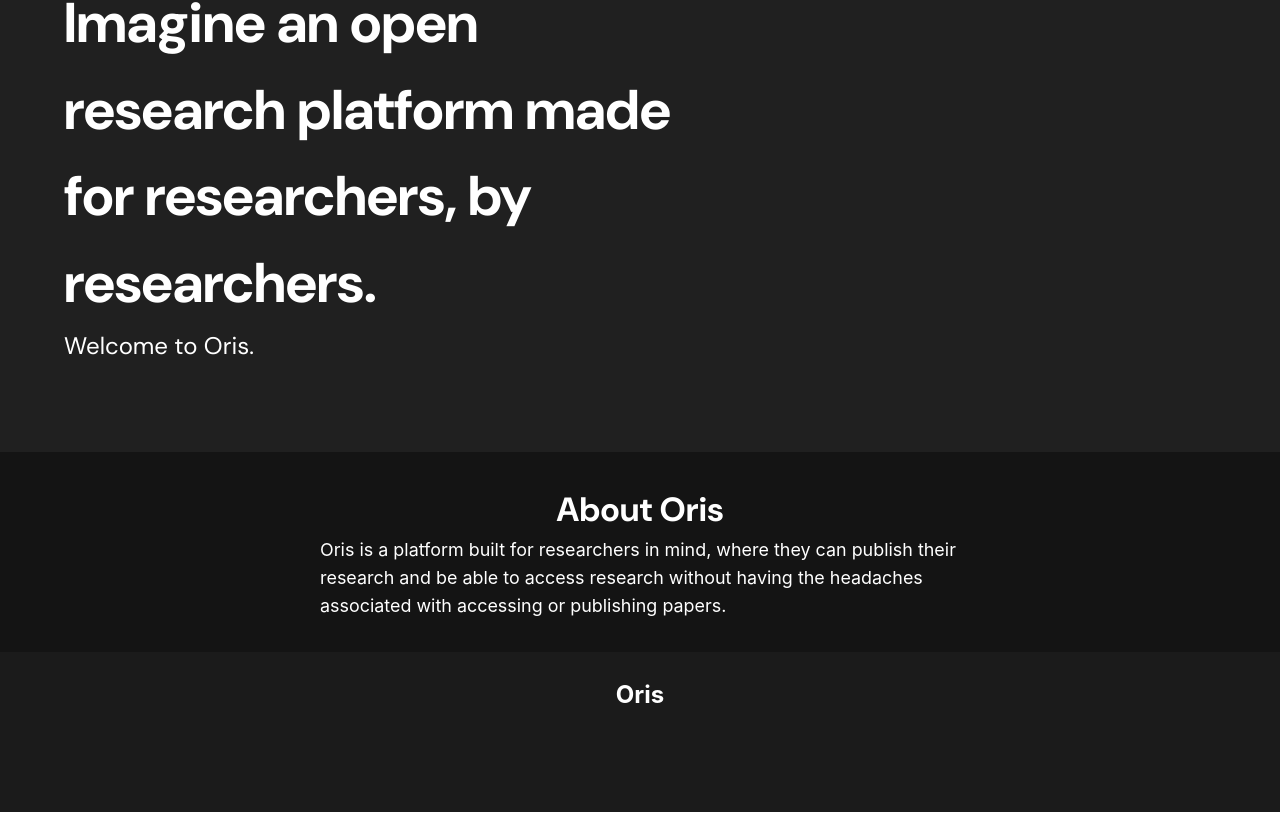
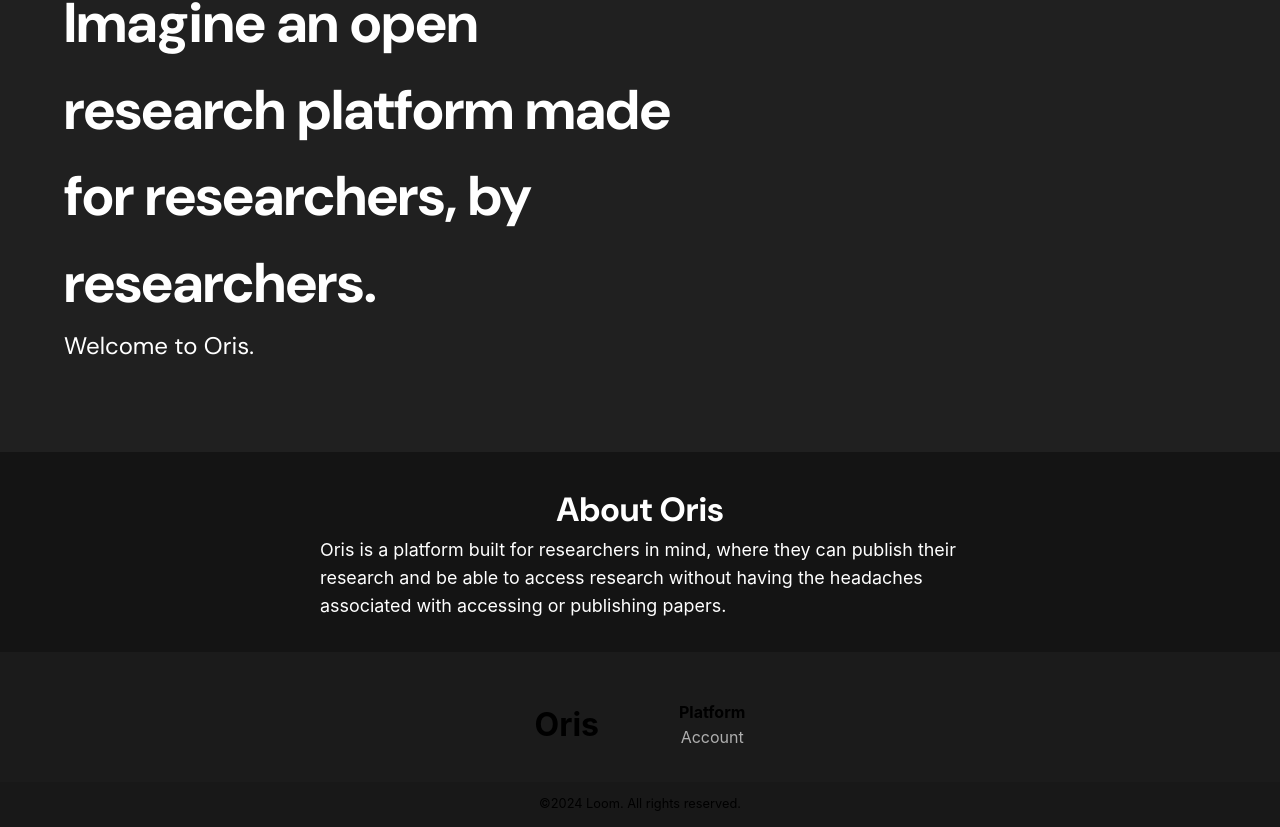
Before and after one commit to Loomify/Oris, a Next.js app: page / in a window 1280 px wide. Shown: the part 148-975 px from the top of the page. Built offline with nearby package versions, Linux system fonts and the light colour scheme.

Commit message:
📦 Platform time

```diff
--- a/src/app/layout.tsx
+++ b/src/app/layout.tsx
@@ -1,10 +1,7 @@
 import type { Metadata } from "next";
-import { Inter } from "next/font/google";
 import "./globals.css";
-import { Navbar } from "@/components/front-page/Navbar";
 import '@mantine/core/styles.css'
 import { ColorSchemeScript, MantineProvider } from "@mantine/core";
-import { Footer } from "@/components/front-page/Footer";
 
 export const metadata: Metadata = {
   title: "Oris",
@@ -23,9 +20,7 @@ export default function RootLayout({
       </head>
       <body>
         <MantineProvider>
-          <Navbar />
           {children}
-          <Footer />
         </MantineProvider>
       </body>
     </html>
--- a/src/app/page.tsx
+++ b/src/app/page.tsx
@@ -1,8 +1,11 @@
+import { Footer } from '@/components/front-page/Footer';
+import { Navbar } from '@/components/front-page/Navbar';
 import '@/css/index.css'
 
 export default function Home() {
   return (
     <>
+      <Navbar />
       {/* This is the tagline for the main site, where you will see with the first section. */}
       <div className='intro-to-oris'>
         <div className='left'>
@@ -15,6 +18,7 @@ export default function Home() {
         <h1>About Oris</h1>
         <p>Oris is a platform built for researchers in mind, where they can publish their research and be able to access research without having the headaches associated with accessing or publishing papers.</p>
       </div>
+      <Footer />
     </>
   );
 }
--- a/src/components/front-page/Footer.tsx
+++ b/src/components/front-page/Footer.tsx
@@ -1,4 +1,5 @@
 import '@/css/components/front-page/Footer.css'
+import Link from 'next/link'
 /*
 REMINDER! THIS IS THE NAVBAR COMPONENT FOR THE FRONT PAGE AND RELATED PUBLIC-FACING PAGES, IT IS NOT FOR THE DASHBOARD.
 */
@@ -11,8 +12,19 @@ export function Footer() {
                     <div className='footer-left'>
                         <h1>Oris</h1>
                     </div>
+                    <div className='footer-right'>
+                        <div className='links'>
+                            <p><strong>Platform</strong></p>
+                            <ul>
+                                <li><Link href='/platform/account'>Account</Link></li>
+                            </ul>
+                        </div>
+                    </div>
                 </div>
             </footer>
+            <div className='attribution'>
+                <p>©{(new Date().getFullYear())} Loom. All rights reserved.</p>
+            </div>
         </>
     )
 }
--- a/src/components/front-page/Navbar.tsx
+++ b/src/components/front-page/Navbar.tsx
@@ -11,7 +11,7 @@ export function Navbar() {
             <nav className="navbar">
                 <h1>Oris</h1>
                 <ul>
-                    <Button component={Link} href="/login">Sign Up</Button>
+                    <Button component={Link} href='/platform/account'>Account</Button>
                 </ul>
             </nav>
         </>
--- a/src/css/components/front-page/Footer.css
+++ b/src/css/components/front-page/Footer.css
@@ -3,17 +3,58 @@
     display: flex;
     flex-direction: column;
     align-items: center;
-    min-height: 20vh;
+    padding: 2em;
 }
 
 .footer-content {
     display: flex;
     flex-direction: row;
-    justify-content: space-between;
+    align-content: center;
+    justify-content: center !important;
+    gap: 5em;
+    margin-top: 1em;
 }
 
-.footer-left h1 {
-    color: white;
-    font-size: 1.5em;
-    margin-top: 1em;
+.footer-left {
+    display: flex !important;
+    flex-direction: column;
+    margin: auto;
+    height: 100%;
+    width: 50%;
 }
+
+
+.footer-right {
+    flex: 1;
+    display: flex;
+    flex-direction: row;
+    justify-content: center !important;
+    align-items: center;
+    gap: 10px;
+}
+
+.links {
+    display: flex;
+    flex-direction: column;
+    height: 100%;
+}
+.links ul {
+    list-style: none;
+    text-align: center;
+}
+
+.attribution {
+    background-color: rgb(24, 24, 24);
+    text-align: center;
+    font-size: 80%;
+    padding: 1em;
+}
+
+.footer-right .links ul li a {
+    & {
+        color: rgb(175, 175, 175);
+    }
+    &:hover {
+        text-decoration: underline;
+    }
+}
```
Also changed, not shown: src/app/platform/account/page.tsx (added, +17 -0 lines), src/css/platform/account.css (added, +17 -0 lines).
